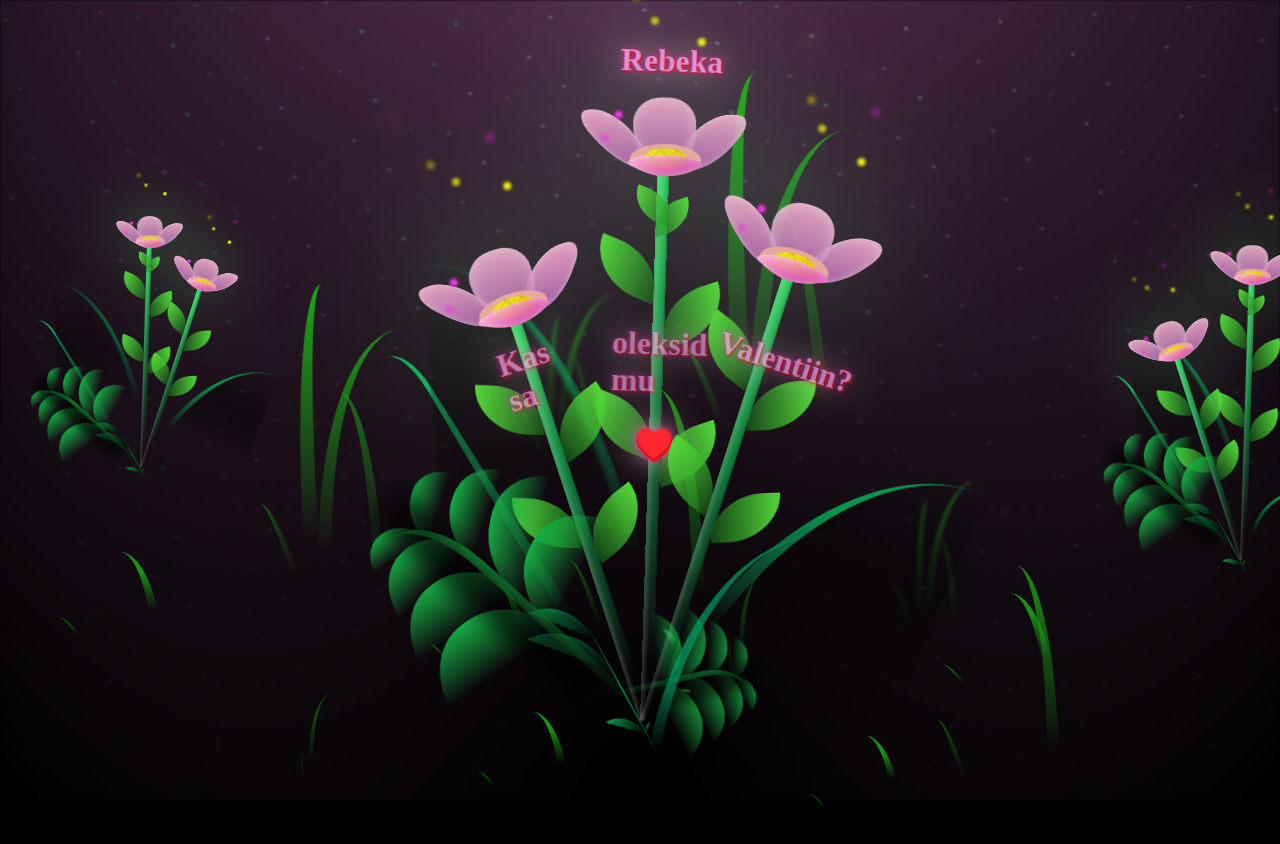
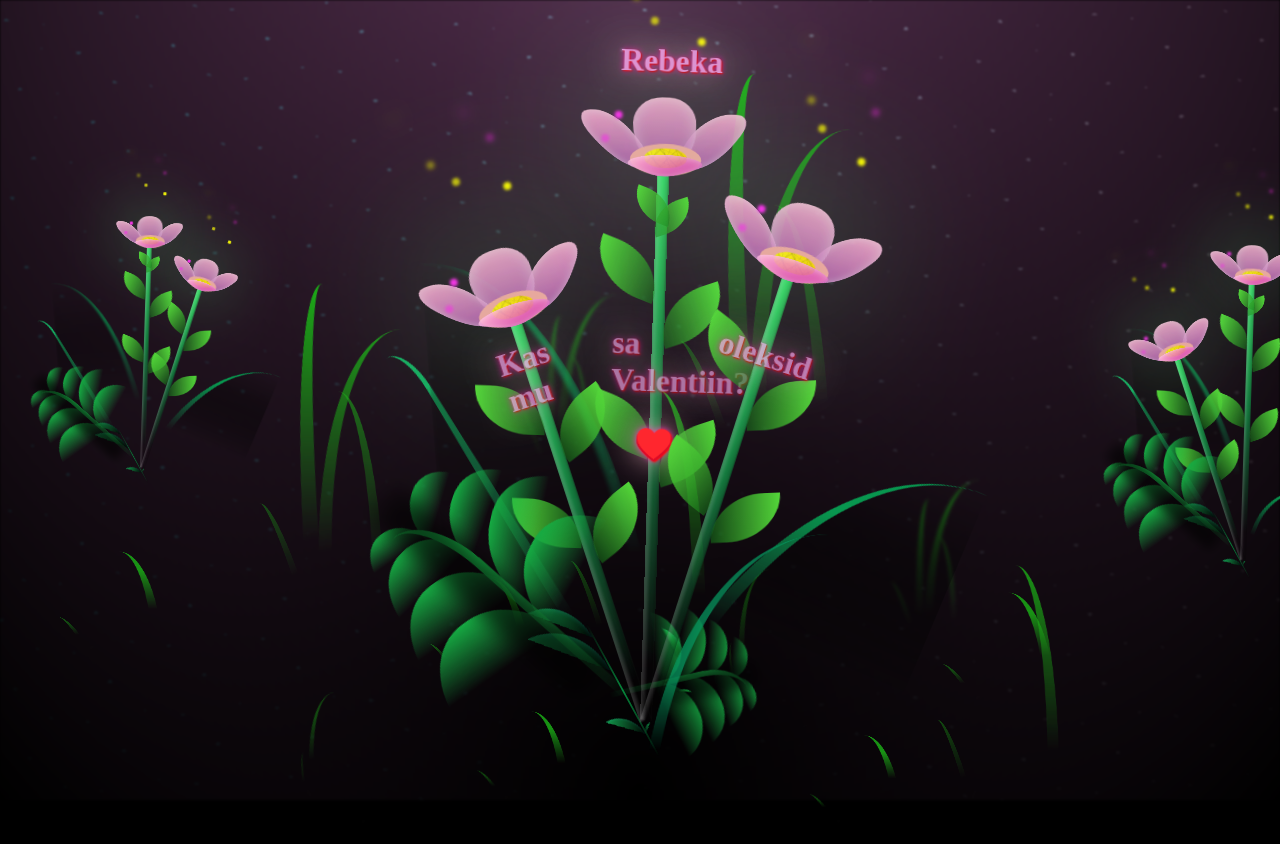
Before and after one commit to SooTriss/valre, a plain HTML site: page index.html in a window 1280 px wide. Shown: the top 844 px of the page. Drawn offline with Linux system fonts and the light colour scheme.

Commit message:
Small text update 1.01

```diff
--- a/index.html
+++ b/index.html
@@ -515,7 +515,7 @@
         <div class="flower__line__leaf flower__line__leaf--4"></div>
         <div class="flower__line__leaf flower__line__leaf--5"></div>
         <div class="flower__line__leaf flower__line__leaf--6"></div>
-        <h1 class="words_center">oleksid mu</h1>
+        <h1 class="words_center">sa Valentiin?</h1>
         <h1 class="words_top">Rebeka</h1>
         <a href="page2.html" class="heart-button">♥️</a>
 
@@ -545,7 +545,7 @@
         <div class="flower__line__leaf flower__line__leaf--2"></div>
         <div class="flower__line__leaf flower__line__leaf--3"></div>
         <div class="flower__line__leaf flower__line__leaf--4"></div>
-        <h1 class="rword">Valentiin?</h1>
+        <h1 class="rword">oleksid</h1>
         <h1 class="rword"></h1>
       </div>
     </div>
@@ -573,7 +573,7 @@
         <div class="flower__line__leaf flower__line__leaf--2"></div>
         <div class="flower__line__leaf flower__line__leaf--3"></div>
         <div class="flower__line__leaf flower__line__leaf--4"></div>
-        <h1 class="lword">Kas sa </h1>
+        <h1 class="lword">Kas mu</h1>
       </div>
     </div>
 
```
